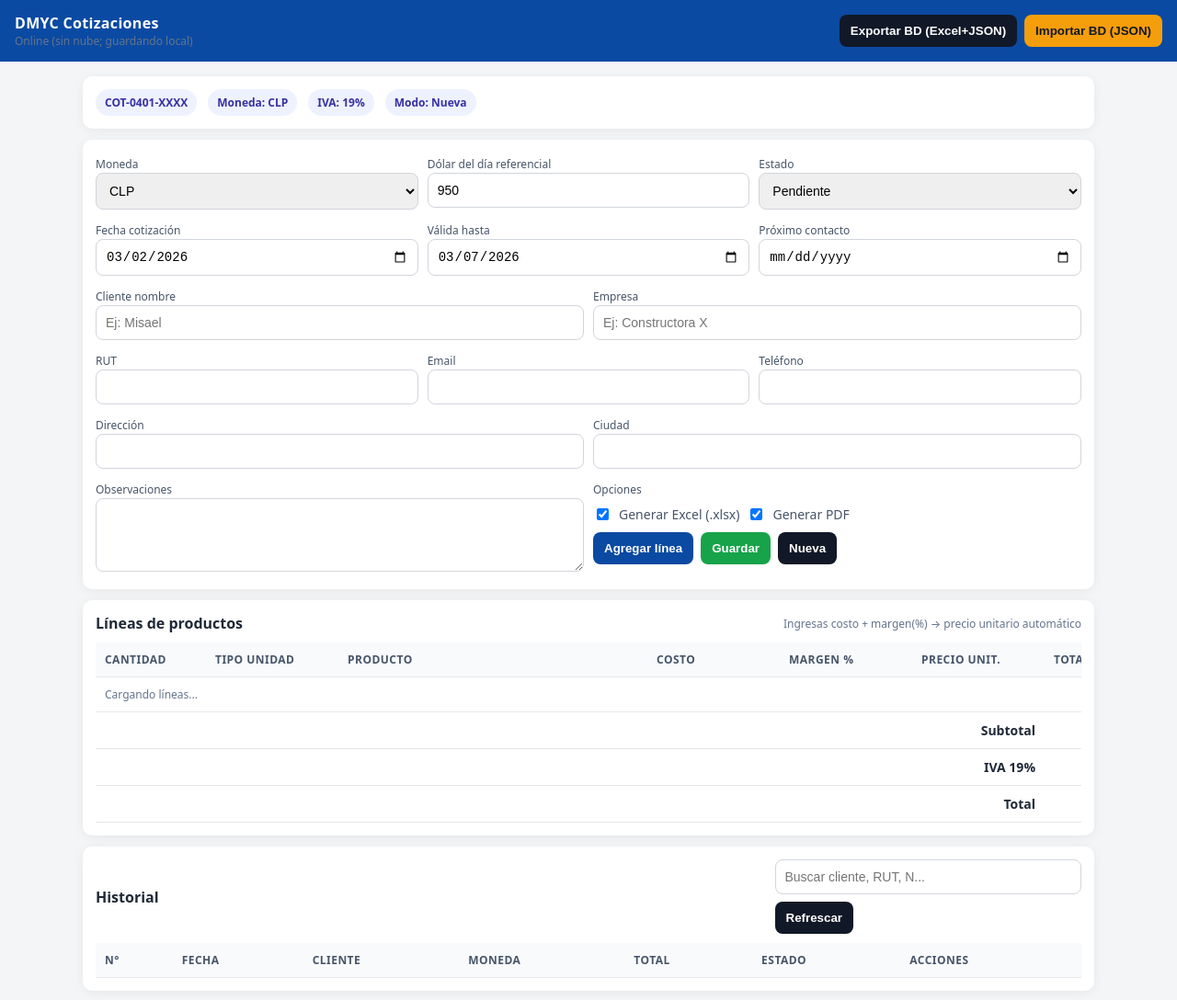
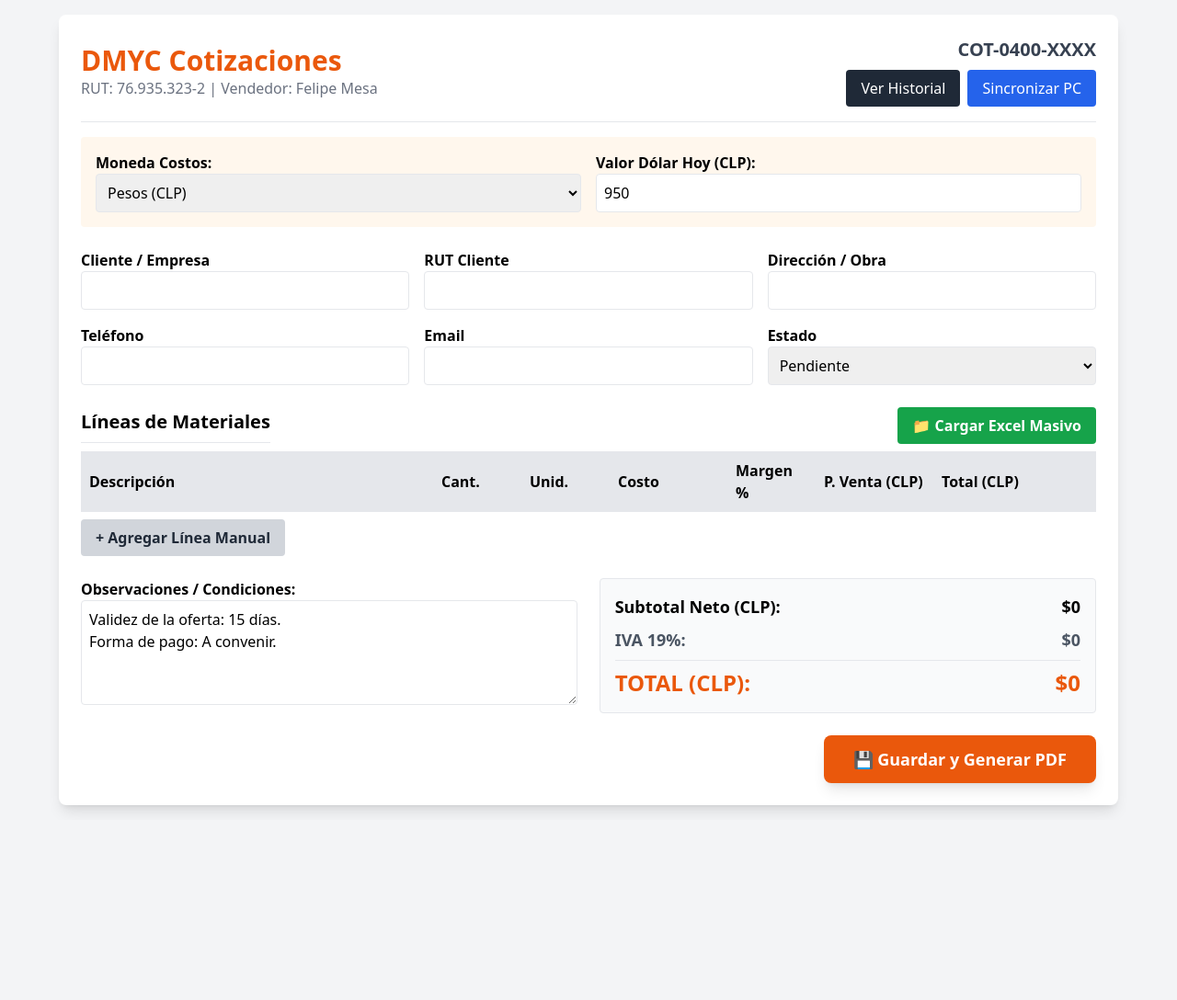
Before and after one commit to fmesac11-dmyc/dmyc-cotizaciones, a plain HTML site: page index.html in a window 1280 px wide. Shown: the whole page at 92% size. After the commit the page ends 892 px from the top, so only its background shows below. Drawn offline with nearby package versions, Linux system fonts and the light colour scheme; a script that the page names is missing.

Commit message:
Refactor index.html for improved layout and design
Updated HTML structure and styles for DMYC Cotizaciones.

```diff
--- a/index.html
+++ b/index.html
@@ -1,211 +1,142 @@
-<!doctype html>
+<!DOCTYPE html>
 <html lang="es">
 <head>
-  <meta charset="utf-8" />
-  <meta name="viewport" content="width=device-width,initial-scale=1" />
-  <title>DMYC Cotizaciones</title>
-
-  <link rel="manifest" href="manifest.webmanifest">
-  <meta name="theme-color" content="#0b4aa2" />
-
-  <!-- PDF -->
-  <script src="https://cdn.jsdelivr.net/npm/jspdf@2.5.1/dist/jspdf.umd.min.js"></script>
-  <script src="https://cdn.jsdelivr.net/npm/jspdf-autotable@3.8.4/dist/jspdf.plugin.autotable.min.js"></script>
-
-  <!-- Excel -->
-  <script src="https://cdn.sheetjs.com/xlsx-0.20.3/package/dist/xlsx.full.min.js"></script>
-
-  <style>
-    :root{--b:#0b4aa2;--g:#f3f5f7;--txt:#1f2937}
-    body{font-family:system-ui,-apple-system,Segoe UI,Roboto,Arial;margin:0;color:var(--txt);background:var(--g)}
-    header{background:var(--b);color:#fff;padding:14px 16px;display:flex;gap:12px;align-items:center;justify-content:space-between}
-    header .right{display:flex;gap:8px;align-items:center;flex-wrap:wrap}
-    main{max-width:1100px;margin:16px auto;padding:0 12px}
-    .card{background:#fff;border-radius:10px;padding:14px;box-shadow:0 2px 12px rgba(0,0,0,.06);margin-bottom:12px}
-    .grid{display:grid;gap:10px}
-    .grid2{grid-template-columns:1fr 1fr}
-    .grid3{grid-template-columns:1fr 1fr 1fr}
-    label{font-size:12px;color:#475569}
-    input,select,textarea{width:100%;padding:10px;border:1px solid #d1d5db;border-radius:8px;font-size:14px;box-sizing:border-box}
-    textarea{min-height:80px}
-    table{width:100%;border-collapse:collapse}
-    th,td{border-bottom:1px solid #e5e7eb;padding:10px;text-align:left;font-size:14px;vertical-align:top}
-    th{background:#f8fafc;font-size:12px;color:#475569;text-transform:uppercase;letter-spacing:.04em}
-    .btn{border:0;padding:10px 12px;border-radius:8px;cursor:pointer;font-weight:600}
-    .btnP{background:var(--b);color:#fff}
-    .btnS{background:#111827;color:#fff}
-    .btnG{background:#16a34a;color:#fff}
-    .btnW{background:#f59e0b;color:#111827}
-    .btnD{background:#ef4444;color:#fff}
-    .row{display:flex;gap:8px;flex-wrap:wrap}
-    .muted{color:#64748b;font-size:12px}
-    .kpi{display:flex;gap:12px;flex-wrap:wrap}
-    .pill{background:#eef2ff;color:#3730a3;padding:6px 10px;border-radius:999px;font-weight:700;font-size:12px}
-    .rightAlign{text-align:right}
-    .tableWrap{width:100%;overflow-x:auto;-webkit-overflow-scrolling:touch}
-    .wideTable{min-width:1200px}
-    .wideTable input,.wideTable select{width:100%;min-width:0}
-    @media (max-width:900px){.grid2,.grid3{grid-template-columns:1fr}header{flex-direction:column;align-items:flex-start}}
-  </style>
+    <meta charset="UTF-8">
+    <meta name="viewport" content="width=device-width, initial-scale=1.0">
+    <title>DMYC - Sistema de Cotizaciones</title>
+    <script src="https://cdn.tailwindcss.com"></script>
+    <script src="https://cdnjs.cloudflare.com/ajax/libs/xlsx/0.18.5/xlsx.full.min.js"></script>
+    <script src="https://cdnjs.cloudflare.com/ajax/libs/jspdf/2.5.1/jspdf.umd.min.js"></script>
+    <script src="https://cdnjs.cloudflare.com/ajax/libs/jspdf-autotable/3.5.28/jspdf.plugin.autotable.min.js"></script>
 </head>
-
-<body>
-<header>
+<body class="bg-gray-100 font-sans p-4">
+    <div class="max-w-6xl mx-auto bg-white p-6 rounded-lg shadow-lg">
+        <!-- Cabecera -->
+        <div class="flex justify-between items-center border-b pb-4 mb-4">
             <div>
-    <div style="font-weight:800;letter-spacing:.02em">DMYC Cotizaciones</div>
-    <div class="muted" id="statusLine">Cargando...</div>
+                <h1 class="text-3xl font-bold text-orange-600">DMYC Cotizaciones</h1>
+                <p class="text-gray-500">RUT: 76.935.323-2 | Vendedor: Felipe Mesa</p>
             </div>
-
-  <div class="right">
-    <button class="btn btnS" id="btnInstall" style="display:none" type="button">Instalar</button>
-    <button class="btn btnS" id="btnExportDB" type="button">Exportar BD (Excel+JSON)</button>
-    <button class="btn btnW" id="btnImportDB" type="button">Importar BD (JSON)</button>
+            <div class="text-right">
+                <h2 class="text-xl font-bold text-gray-700" id="quoteNumber">COT-0400-XXXX</h2>
+                <div class="mt-2 flex gap-2 justify-end">
+                    <button id="btnViewHistory" class="bg-gray-800 text-white px-4 py-2 rounded">Ver Historial</button>
+                    <button id="btnSync" class="bg-blue-600 text-white px-4 py-2 rounded">Sincronizar PC</button>
                 </div>
-</header>
-
-<main>
-  <div class="card">
-    <div class="kpi">
-      <span class="pill" id="pillQuoteNo">COT-0401-XXXX</span>
-      <span class="pill" id="pillCurrency">Moneda: CLP</span>
-      <span class="pill" id="pillIva">IVA: 19%</span>
-      <span class="pill" id="pillEditing">Modo: Nueva</span>
             </div>
         </div>
 
-  <div class="card">
-    <div class="grid grid3">
+        <!-- Vista de Nueva Cotización -->
+        <div id="newQuoteView">
+            <!-- Configuración Moneda -->
+            <div class="grid grid-cols-1 md:grid-cols-2 gap-4 bg-orange-50 p-4 rounded mb-6">
                 <div>
-        <label>Moneda</label>
-        <select id="currency">
-          <option value="CLP">CLP</option>
-          <option value="USD">USD</option>
+                    <label class="block font-bold">Moneda Costos:</label>
+                    <select id="currency" class="w-full border p-2 rounded">
+                        <option value="CLP">Pesos (CLP)</option>
+                        <option value="USD">Dólares (USD)</option>
                     </select>
                 </div>
                 <div>
-        <label>Dólar del día referencial</label>
-        <input id="usdRate" type="number" step="0.01" value="950" />
+                    <label class="block font-bold">Valor Dólar Hoy (CLP):</label>
+                    <input type="number" id="exchangeRate" value="950" class="w-full border p-2 rounded">
                 </div>
-      <div>
-        <label>Estado</label>
-        <select id="state">
+            </div>
+
+            <!-- Datos del Cliente -->
+            <div class="grid grid-cols-1 md:grid-cols-3 gap-4 mb-6">
+                <div><label class="block font-bold">Cliente / Empresa</label><input type="text" id="clientName" class="w-full border p-2 rounded"></div>
+                <div><label class="block font-bold">RUT Cliente</label><input type="text" id="clientRut" class="w-full border p-2 rounded"></div>
+                <div><label class="block font-bold">Dirección / Obra</label><input type="text" id="clientAddress" class="w-full border p-2 rounded"></div>
+                <div><label class="block font-bold">Teléfono</label><input type="text" id="clientPhone" class="w-full border p-2 rounded"></div>
+                <div><label class="block font-bold">Email</label><input type="email" id="clientEmail" class="w-full border p-2 rounded"></div>
+                <div><label class="block font-bold">Estado</label>
+                    <select id="quoteStatus" class="w-full border p-2 rounded">
                         <option value="Pendiente">Pendiente</option>
-          <option value="Ganada">Ganada</option>
-          <option value="Perdida">Perdida</option>
+                        <option value="Ganado">Ganado</option>
+                        <option value="Perdido">Perdido</option>
                     </select>
                 </div>
             </div>
 
-    <div style="margin-top:10px" class="grid grid3">
-      <div><label>Fecha cotización</label><input id="quoteDate" type="date" /></div>
-      <div><label>Válida hasta</label><input id="validUntil" type="date" /></div>
-      <div><label>Próximo contacto</label><input id="nextContact" type="date" /></div>
+            <!-- Materiales -->
+            <div class="mb-6">
+                <div class="flex justify-between items-center mb-2">
+                    <h3 class="text-xl font-bold border-b pb-2">Líneas de Materiales</h3>
+                    <div>
+                        <!-- BOTÓN DE CARGA MASIVA -->
+                        <input type="file" id="bulkUpload" accept=".xlsx" class="hidden">
+                        <button id="btnBulkUpload" class="bg-green-600 text-white px-4 py-2 rounded font-bold hover:bg-green-700">
+                            📁 Cargar Excel Masivo
+                        </button>
+                    </div>
                 </div>
 
-    <div style="margin-top:10px" class="grid grid2">
-      <div><label>Cliente nombre</label><input id="clientName" placeholder="Ej: Misael" /></div>
-      <div><label>Empresa</label><input id="clientCompany" placeholder="Ej: Constructora X" /></div>
+                <div class="overflow-x-auto">
+                    <table class="w-full text-left border-collapse">
+                        <thead>
+                            <tr class="bg-gray-200">
+                                <th class="p-2 border">Descripción</th>
+                                <th class="p-2 border w-24">Cant.</th>
+                                <th class="p-2 border w-24">Unid.</th>
+                                <th class="p-2 border w-32">Costo</th>
+                                <th class="p-2 border w-24">Margen %</th>
+                                <th class="p-2 border w-32">P. Venta (CLP)</th>
+                                <th class="p-2 border w-32">Total (CLP)</th>
+                                <th class="p-2 border w-12"></th>
+                            </tr>
+                        </thead>
+                        <tbody id="linesBody">
+                            <!-- Filas dinámicas -->
+                        </tbody>
+                    </table>
+                </div>
+                <button id="btnAddLine" class="mt-2 bg-gray-300 text-gray-800 px-4 py-2 rounded font-bold">+ Agregar Línea Manual</button>
             </div>
 
-    <div style="margin-top:10px" class="grid grid3">
-      <div><label>RUT</label><input id="clientRut" /></div>
-      <div><label>Email</label><input id="clientEmail" /></div>
-      <div><label>Teléfono</label><input id="clientPhone" /></div>
+            <!-- Observaciones y Totales -->
+            <div class="flex flex-wrap md:flex-nowrap gap-6">
+                <div class="w-full md:w-1/2">
+                    <label class="block font-bold">Observaciones / Condiciones:</label>
+                    <textarea id="notes" rows="4" class="w-full border p-2 rounded">Validez de la oferta: 15 días.
+Forma de pago: A convenir.</textarea>
+                </div>
+                <div class="w-full md:w-1/2 bg-gray-50 p-4 rounded border">
+                    <div class="flex justify-between font-bold text-lg mb-2"><span>Subtotal Neto (CLP):</span><span id="subtotalText">$0</span></div>
+                    <div class="flex justify-between font-bold text-lg mb-2 text-gray-600"><span>IVA 19%:</span><span id="ivaText">$0</span></div>
+                    <div class="flex justify-between font-bold text-2xl text-orange-600 border-t pt-2"><span>TOTAL (CLP):</span><span id="totalText">$0</span></div>
+                </div>
             </div>
 
-    <div style="margin-top:10px" class="grid grid2">
-      <div><label>Dirección</label><input id="clientAddress" /></div>
-      <div><label>Ciudad</label><input id="clientCity" /></div>
+            <div class="mt-6 text-right">
+                <button id="btnSave" class="bg-orange-600 text-white px-8 py-3 rounded-lg font-bold text-lg hover:bg-orange-700 shadow-lg">
+                    💾 Guardar y Generar PDF
+                </button>
+            </div>
         </div>
 
-    <div style="margin-top:10px" class="grid grid2">
-      <div>
-        <label>Observaciones</label>
-        <textarea id="notes"></textarea>
-      </div>
-      <div>
-        <label>Opciones</label>
-        <div class="row" style="margin-top:8px">
-          <label style="display:flex;gap:8px;align-items:center;font-size:14px">
-            <input type="checkbox" id="optMakeExcel" checked style="width:auto" /> Generar Excel (.xlsx)
-          </label>
-          <label style="display:flex;gap:8px;align-items:center;font-size:14px">
-            <input type="checkbox" id="optMakePDF" checked style="width:auto" /> Generar PDF
-          </label>
-        </div>
-
-        <div class="row" style="margin-top:10px">
-          <button class="btn btnP" id="btnAddLine" type="button">Agregar línea</button>
-          <button class="btn btnG" id="btnSave" type="button">Guardar</button>
-          <button class="btn btnS" id="btnNew" type="button">Nueva</button>
-        </div>
+        <!-- Vista de Historial (Oculta por defecto) -->
+        <div id="historyView" class="hidden">
+            <h2 class="text-2xl font-bold mb-4">Historial de Cotizaciones</h2>
+            <button id="btnBackToNew" class="mb-4 bg-gray-300 px-4 py-2 rounded text-gray-800">← Volver a Nueva Cotización</button>
+            <div class="overflow-x-auto">
+                <table class="w-full bg-white border">
+                    <thead class="bg-gray-800 text-white">
+                        <tr>
+                            <th class="p-2">Número</th>
+                            <th class="p-2">Fecha</th>
+                            <th class="p-2">Cliente</th>
+                            <th class="p-2">Total CLP</th>
+                            <th class="p-2">Estado</th>
+                            <th class="p-2">Acciones</th>
+                        </tr>
+                    </thead>
+                    <tbody id="historyBody"></tbody>
+                </table>
             </div>
         </div>
     </div>
 
-  <div class="card">
-    <div class="row" style="justify-content:space-between;align-items:center">
-      <div style="font-weight:800">Líneas de productos</div>
-      <div class="muted">Ingresas costo + margen(%) → precio unitario automático</div>
-    </div>
-
-    <div class="tableWrap" style="margin-top:10px">
-      <table class="wideTable">
-        <thead>
-          <tr>
-            <th style="width:10%">Cantidad</th>
-            <th style="width:12%">Tipo unidad</th>
-            <th style="width:28%">Producto</th>
-            <th style="width:12%">Costo</th>
-            <th style="width:12%">Margen %</th>
-            <th style="width:12%">Precio unit.</th>
-            <th style="width:12%">Total línea</th>
-            <th style="width:2%"></th>
-          </tr>
-        </thead>
-        <tbody id="linesTbody">
-          <tr><td colspan="8" class="muted">Cargando líneas...</td></tr>
-        </tbody>
-        <tfoot>
-          <tr>
-            <td colspan="6" class="rightAlign"><b>Subtotal</b></td>
-            <td class="rightAlign" id="subTotalCell">0</td><td></td>
-          </tr>
-          <tr>
-            <td colspan="6" class="rightAlign"><b>IVA 19%</b></td>
-            <td class="rightAlign" id="ivaCell">0</td><td></td>
-          </tr>
-          <tr>
-            <td colspan="6" class="rightAlign"><b>Total</b></td>
-            <td class="rightAlign" id="totalCell">0</td><td></td>
-          </tr>
-        </tfoot>
-      </table>
-    </div>
-  </div>
-
-  <div class="card">
-    <div class="row" style="justify-content:space-between;align-items:center">
-      <div style="font-weight:800">Historial</div>
-      <div class="row">
-        <input id="qSearch" placeholder="Buscar cliente, RUT, N..." style="min-width:240px" />
-        <button class="btn btnS" id="btnRefresh" type="button">Refrescar</button>
-      </div>
-    </div>
-
-    <div class="tableWrap" style="margin-top:10px">
-      <table>
-        <thead>
-          <tr>
-            <th>N°</th><th>Fecha</th><th>Cliente</th><th>Moneda</th><th>Total</th><th>Estado</th><th>Acciones</th>
-          </tr>
-        </thead>
-        <tbody id="histTbody"></tbody>
-      </table>
-    </div>
-  </div>
-</main>
-
-<script type="module" src="app.js"></script>
+    <script src="app.js"></script>
 </body>
 </html>
```
Lines whose indentation alone changed are shown as unchanged.
